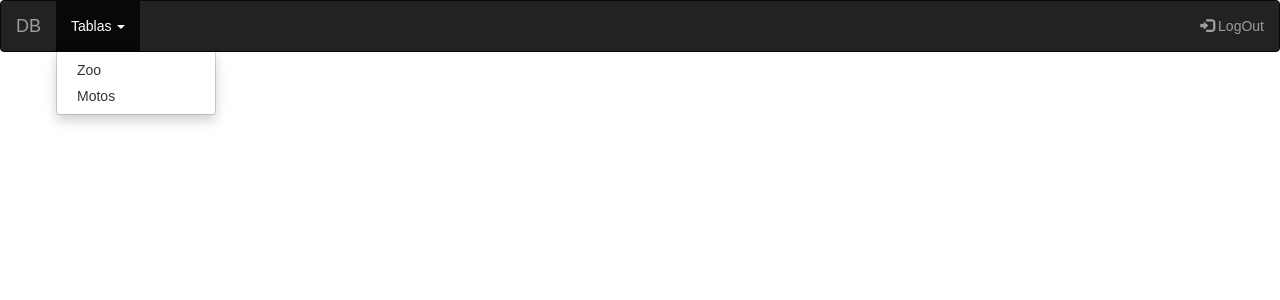
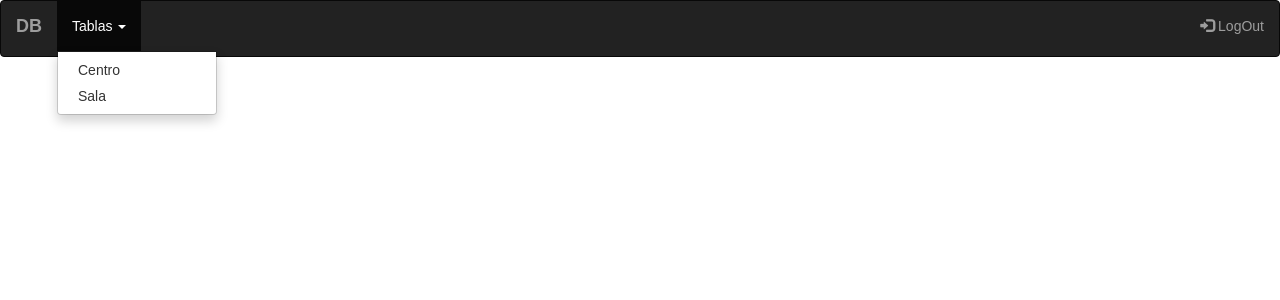
Before and after one commit to SczSca/DBproyecto, a PHP site: page /welcome.php in a window 1280 px wide, after a click on "Tablas". Shown: the top 300 px of the page. Run offline with PHP 8.4, Linux system fonts and the light colour scheme; the visitor is signed in with stand-in values (Sample User, id 1).

Commit message:
documento Index(despues del login)

```diff
--- a/welcome.php
+++ b/welcome.php
@@ -26,14 +26,14 @@ if(!isset($_SESSION["loggedin"]) || $_SESSION["loggedin"] !== true){
 <nav class="navbar navbar-inverse">
   <div class="container-fluid">
     <div class="navbar-header">
-      <a class="navbar-brand" href="#">DB</a>
+      <label class="navbar-brand">DB</label>
     </div>
     <ul class="nav navbar-nav">
 
-      <li class="dropdown"><a class="dropdown-toggle" data-toggle="dropdown" href="#">Tablas <span class="caret"></span></a>
+      <li class="dropdown"><a class="dropdown-toggle" data-toggle="dropdown" >Tablas <span class="caret"></span></a>
         <ul class="dropdown-menu">
-          <li><a  href = "table.php"id="1" value="1">Zoo</a></li>
-          <li><a href="table.php" id="2" value="2">Motos</a></li>
+          <li><a  href = "centro.php">Centro</a></li>
+          <li><a href="sala.php">Sala</a></li>
         </ul>
       </li>
     </ul>
```
